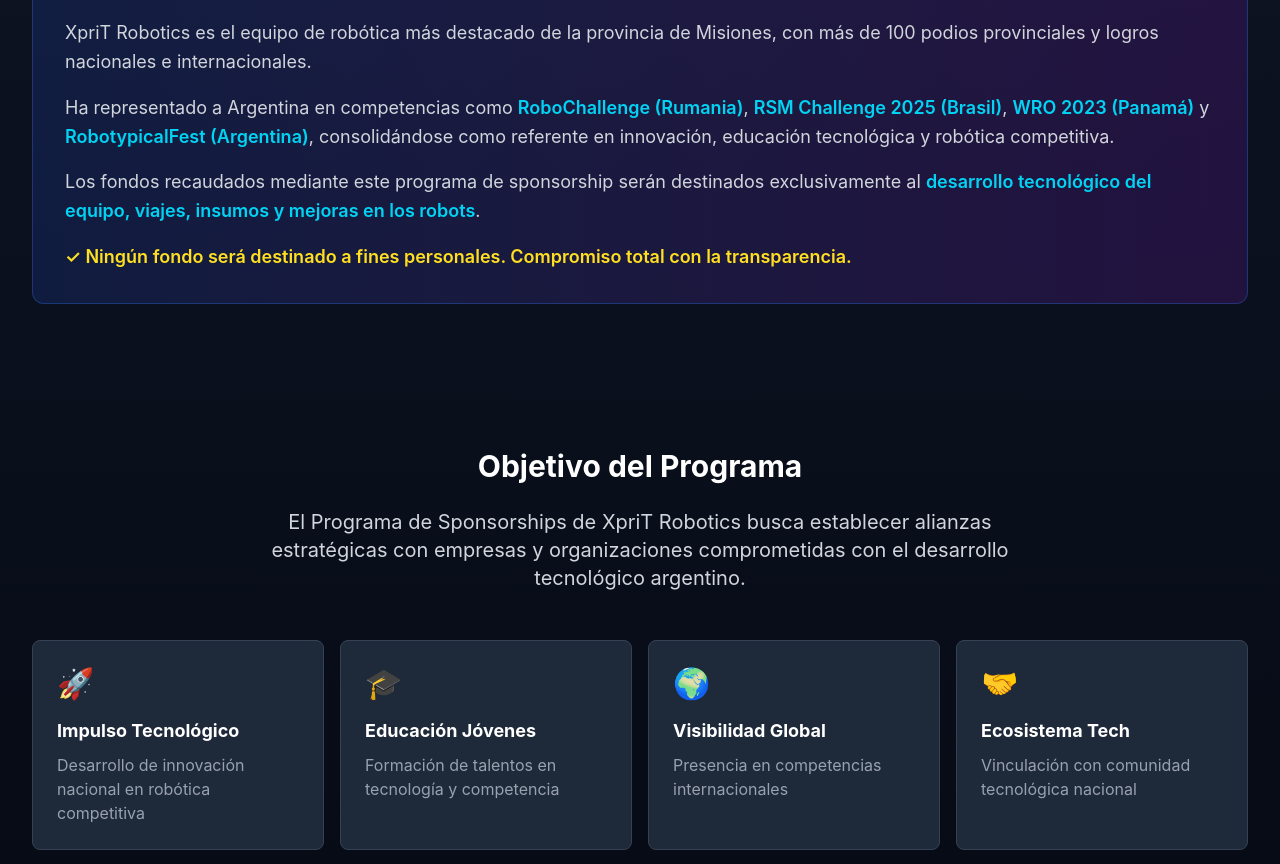
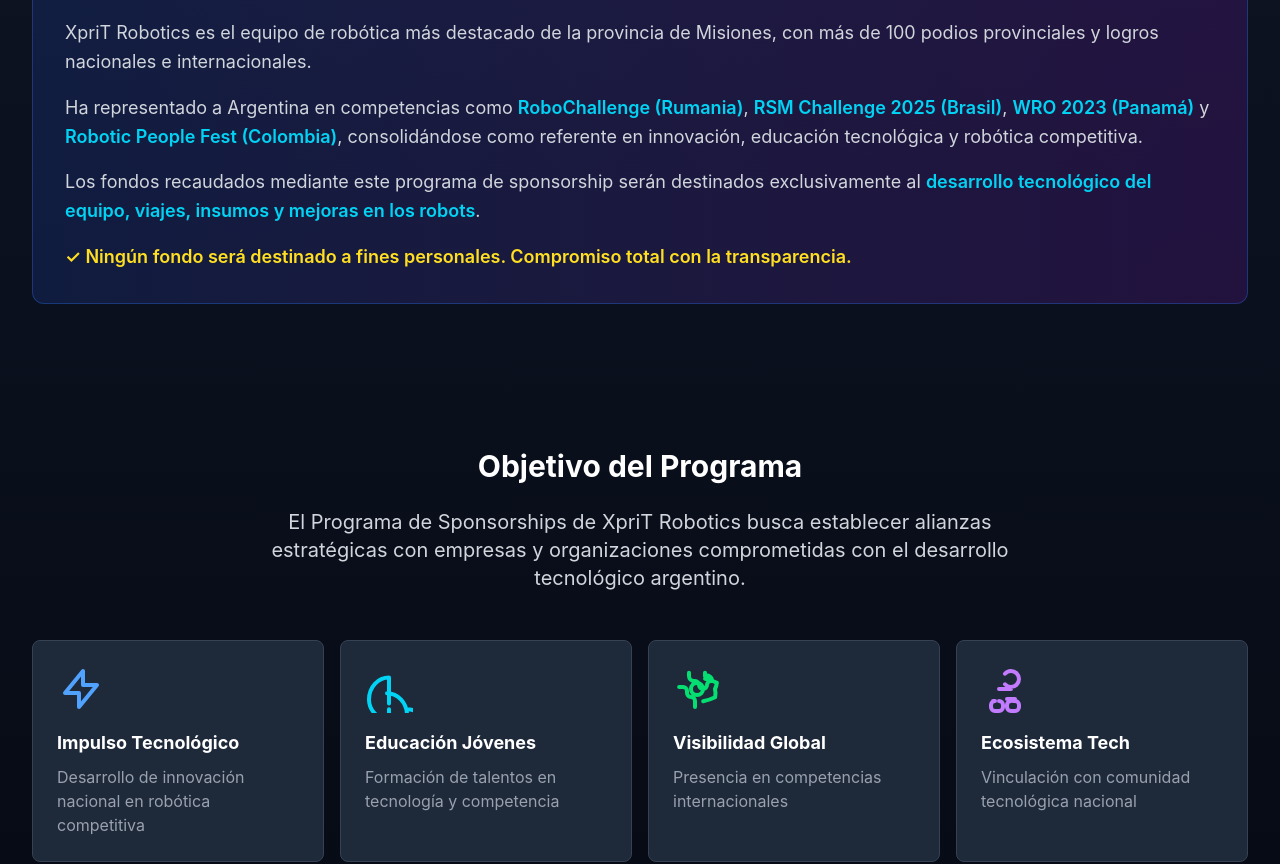
Before and after one commit to FranJx/xprit-site, a Next.js app: page /sponsors in a window 1280 px wide. Shown: the part 660-1524 px from the top of the page. Built offline with nearby package versions, Linux system fonts and the light colour scheme; a web font is replaced by a local one.

Commit message:
fix: correct event name to Robotic People Fest Colombia, fix mention frequency in sponsors table, and upgrade SVG icons to professional quality

```diff
--- a/pages/sponsors.tsx
+++ b/pages/sponsors.tsx
@@ -146,7 +146,7 @@
               Establece alianzas estratégicas con el equipo de robótica más destacado de Misiones
             </p>
             <p className="text-lg text-gray-400 max-w-3xl mx-auto">
-              Representantes en competencias internacionales: RoboChallenge (Rumania), RSM Challenge 2025 (Brasil), WRO 2023 (Panamá), RobotypicalFest
+              Representantes en competencias internacionales: RoboChallenge (Rumania), RSM Challenge 2025 (Brasil), WRO 2023 (Panamá), Robotic People Fest (Colombia)
             </p>
           </div>
         </div>
@@ -160,7 +160,7 @@
                 XpriT Robotics es el equipo de robótica más destacado de la provincia de Misiones, con más de 100 podios provinciales y logros nacionales e internacionales.
               </p>
               <p>
-                Ha representado a Argentina en competencias como <span className="text-cyan-400 font-semibold">RoboChallenge (Rumania)</span>, <span className="text-cyan-400 font-semibold">RSM Challenge 2025 (Brasil)</span>, <span className="text-cyan-400 font-semibold">WRO 2023 (Panamá)</span> y <span className="text-cyan-400 font-semibold">RobotypicalFest (Argentina)</span>, consolidándose como referente en innovación, educación tecnológica y robótica competitiva.
+                Ha representado a Argentina en competencias como <span className="text-cyan-400 font-semibold">RoboChallenge (Rumania)</span>, <span className="text-cyan-400 font-semibold">RSM Challenge 2025 (Brasil)</span>, <span className="text-cyan-400 font-semibold">WRO 2023 (Panamá)</span> y <span className="text-cyan-400 font-semibold">Robotic People Fest (Colombia)</span>, consolidándose como referente en innovación, educación tecnológica y robótica competitiva.
               </p>
               <p>
                 Los fondos recaudados mediante este programa de sponsorship serán destinados exclusivamente al <span className="text-cyan-400 font-semibold">desarrollo tecnológico del equipo, viajes, insumos y mejoras en los robots</span>.
@@ -183,22 +183,30 @@
 
           <div className="grid grid-cols-1 md:grid-cols-2 lg:grid-cols-4 gap-4">
             <div className="bg-gray-800 rounded-lg p-6 border border-gray-700 hover:border-blue-500 transition">
-              <div className="text-3xl mb-4">🚀</div>
+              <svg className="w-12 h-12 mb-4 text-blue-400" fill="none" stroke="currentColor" viewBox="0 0 24 24">
+                <path strokeLinecap="round" strokeLinejoin="round" strokeWidth={2} d="M13 10V3L4 14h7v7l9-11h-7z" />
+              </svg>
               <h3 className="font-bold text-lg mb-2">Impulso Tecnológico</h3>
               <p className="text-gray-400">Desarrollo de innovación nacional en robótica competitiva</p>
             </div>
             <div className="bg-gray-800 rounded-lg p-6 border border-gray-700 hover:border-blue-500 transition">
-              <div className="text-3xl mb-4">🎓</div>
+              <svg className="w-12 h-12 mb-4 text-cyan-400" fill="none" stroke="currentColor" viewBox="0 0 24 24">
+                <path strokeLinecap="round" strokeLinejoin="round" strokeWidth={2} d="M12 6.253v13m0-13C6.5 6.253 2 10.998 2 17.25c0 5.079 3.903 9.427 9 9.927m0-13c5.5 0 10 4.745 10 10.997 0 5.079-3.903 9.427-9 9.927m0-13v13m9-13c5.5 0 10 4.745 10 10.997 0 5.079-3.903 9.427-9 9.927" />
+              </svg>
               <h3 className="font-bold text-lg mb-2">Educación Jóvenes</h3>
               <p className="text-gray-400">Formación de talentos en tecnología y competencia</p>
             </div>
             <div className="bg-gray-800 rounded-lg p-6 border border-gray-700 hover:border-blue-500 transition">
-              <div className="text-3xl mb-4">🌍</div>
+              <svg className="w-12 h-12 mb-4 text-green-400" fill="none" stroke="currentColor" viewBox="0 0 24 24">
+                <path strokeLinecap="round" strokeLinejoin="round" strokeWidth={2} d="M3.055 11H5a2 2 0 012 2v1a2 2 0 002 2 2 2 0 012 2v2.945M8 3.935V5.5A2.5 2.5 0 0010.5 8h.5a2 2 0 012 2 2 2 0 104 0 2 2 0 012-2h.5A2.5 2.5 0 0016 5.5V3.935m0 2.946a24.881 24.881 0 015.945 2.007A9.122 9.122 0 0121 12a9.122 9.122 0 01.054 4.118 24.882 24.882 0 01-5.945 2.007M15 12a3 3 0 11-6 0 3 3 0 016 0z" />
+              </svg>
               <h3 className="font-bold text-lg mb-2">Visibilidad Global</h3>
               <p className="text-gray-400">Presencia en competencias internacionales</p>
             </div>
             <div className="bg-gray-800 rounded-lg p-6 border border-gray-700 hover:border-blue-500 transition">
-              <div className="text-3xl mb-4">🤝</div>
+              <svg className="w-12 h-12 mb-4 text-purple-400" fill="none" stroke="currentColor" viewBox="0 0 24 24">
+                <path strokeLinecap="round" strokeLinejoin="round" strokeWidth={2} d="M12 4.354a4 4 0 110 5.292M15 12H9m4 5h4m-11 1H7a2 2 0 00-2 2v1a2 2 0 002 2h1m0 0h1a2 2 0 002-2v-1a2 2 0 00-2-2m7 0h1a2 2 0 012 2v1a2 2 0 01-2 2h-1m0 0h-1a2 2 0 01-2-2v-1a2 2 0 012-2" />
+              </svg>
               <h3 className="font-bold text-lg mb-2">Ecosistema Tech</h3>
               <p className="text-gray-400">Vinculación con comunidad tecnológica nacional</p>
             </div>
@@ -314,7 +322,7 @@
                 </tr>
                 <tr className="border-b border-gray-700 hover:bg-gray-750 transition">
                   <td className="px-6 py-4 font-semibold text-gray-200">Menciones Redes</td>
-                  {['1x/mes', '2-3x/semana', 'Diaria', 'Diaria+'].map((item, idx) => (
+                  {['1x/mes', '2-3x/mes', '1x/semana', '2x/semana'].map((item, idx) => (
                     <td key={idx} className="px-6 py-4 text-center text-gray-300">
                       {item}
                     </td>
```
